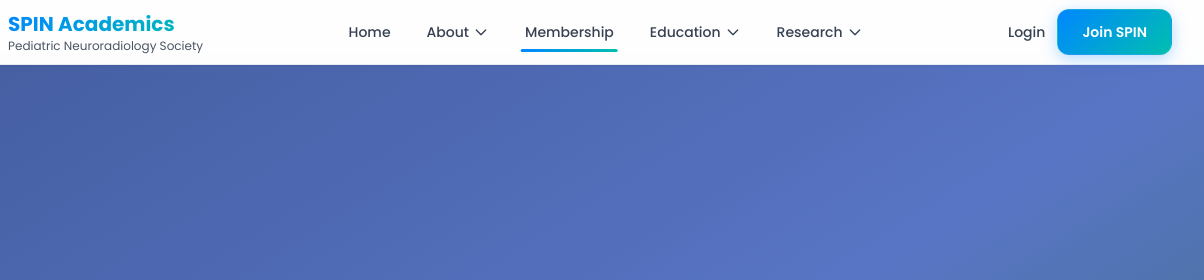
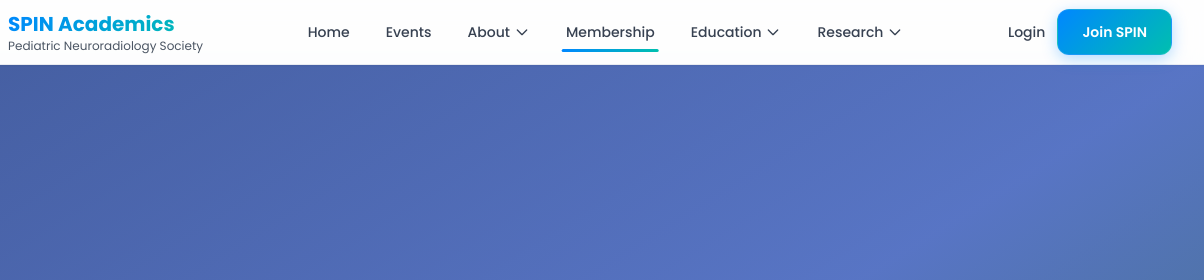
Before and after one commit to nagraajm/SPIN-Website, a plain HTML site: page pages/membership.html in a window 1280 px wide. Shown: the top 280 px of the page, 76-1280 px from the left. Drawn offline with nearby package versions, Linux system fonts and the light colour scheme.

```diff
--- a/pages/membership.html
+++ b/pages/membership.html
@@ -197,7 +197,7 @@
                 <!-- Desktop Navigation -->
                 <div class="hidden lg:flex items-center space-x-1">
                     <a href="../index.html" class="px-4 py-2 text-sm font-medium text-gray-700 hover:text-primary-600 rounded-lg nav-item">Home</a>
-
+                    <a href="events.html" class="px-4 py-2 text-sm font-medium text-gray-700 hover:text-primary-600 rounded-lg nav-item">Events</a>
                     <!-- About Dropdown -->
                     <div class="relative group">
                         <button class="px-4 py-2 text-sm font-medium text-gray-700 hover:text-primary-600 rounded-lg nav-item flex items-center space-x-1">
@@ -278,6 +278,8 @@
             <div class="px-4 py-3 space-y-2">
                 <a href="../index.html" class="block px-4 py-2 text-sm text-gray-700 hover:bg-gray-50 rounded-lg">Home</a>
                 <a href="about.html" class="block px-4 py-2 text-sm text-gray-700 hover:bg-gray-50 rounded-lg">About</a>
+                   <a href="events.html" class="px-4 py-2 text-sm font-medium text-gray-700 hover:text-primary-600 rounded-lg nav-item">Events</a>
+
                 <a href="membership.html" class="block px-4 py-2 text-sm font-medium text-primary-600 bg-primary-50 rounded-lg">Membership</a>
                 <a href="education.html" class="block px-4 py-2 text-sm text-gray-700 hover:bg-gray-50 rounded-lg">Education</a>
                 <a href="research.html" class="block px-4 py-2 text-sm text-gray-700 hover:bg-gray-50 rounded-lg">Research</a>
@@ -675,6 +677,7 @@
                     <ul class="space-y-2 text-gray-300">
                         <li><a href="../index.html" class="hover:text-white transition-colors">Home</a></li>
                         <li><a href="about.html" class="hover:text-white transition-colors">About</a></li>
+
                         <li><a href="membership.html" class="hover:text-white transition-colors">Membership</a></li>
                         <li><a href="education.html" class="hover:text-white transition-colors">Education</a></li>
                         <li><a href="research.html" class="hover:text-white transition-colors">Research</a></li>
```
Also changed, not shown: images/partnerships/collectiveminds.png (added), images/partnerships/cortexclub.png (added), images/partnerships/teachingnetwork.png (added), images/partnerships/ulc.png (added), images/partnerships/wfpi.png (added), images/spin in motion/Screenshot+2025-01-06+132600.png (added), images/spin in motion/Screenshot+2025-04-15+134143.png (added), images/spin in motion/for+november+24+.png (added), images/spin in motion/the+spinner+of+the+month.png (added), images/spin_goa.png (added), 1 other file.
